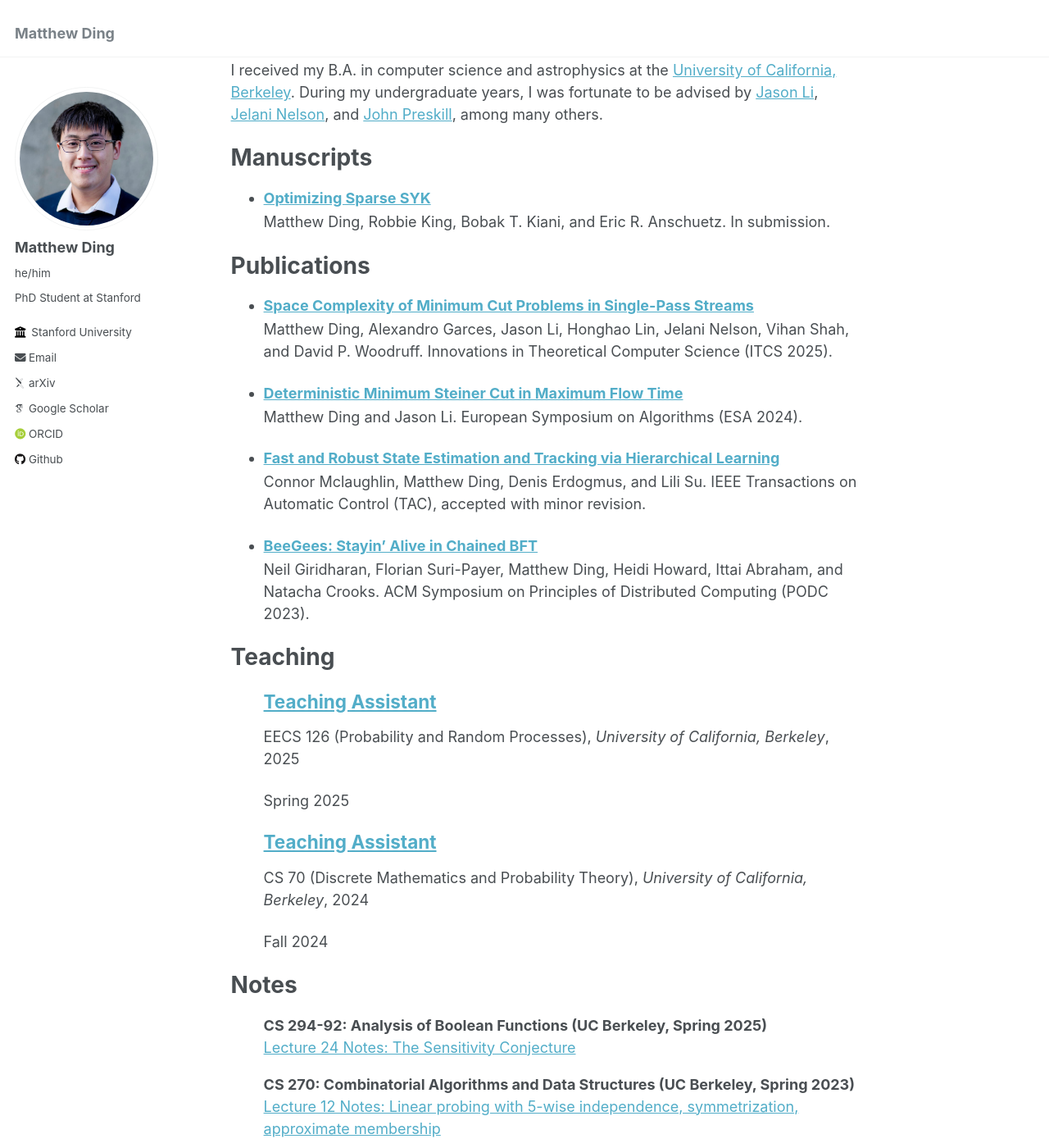
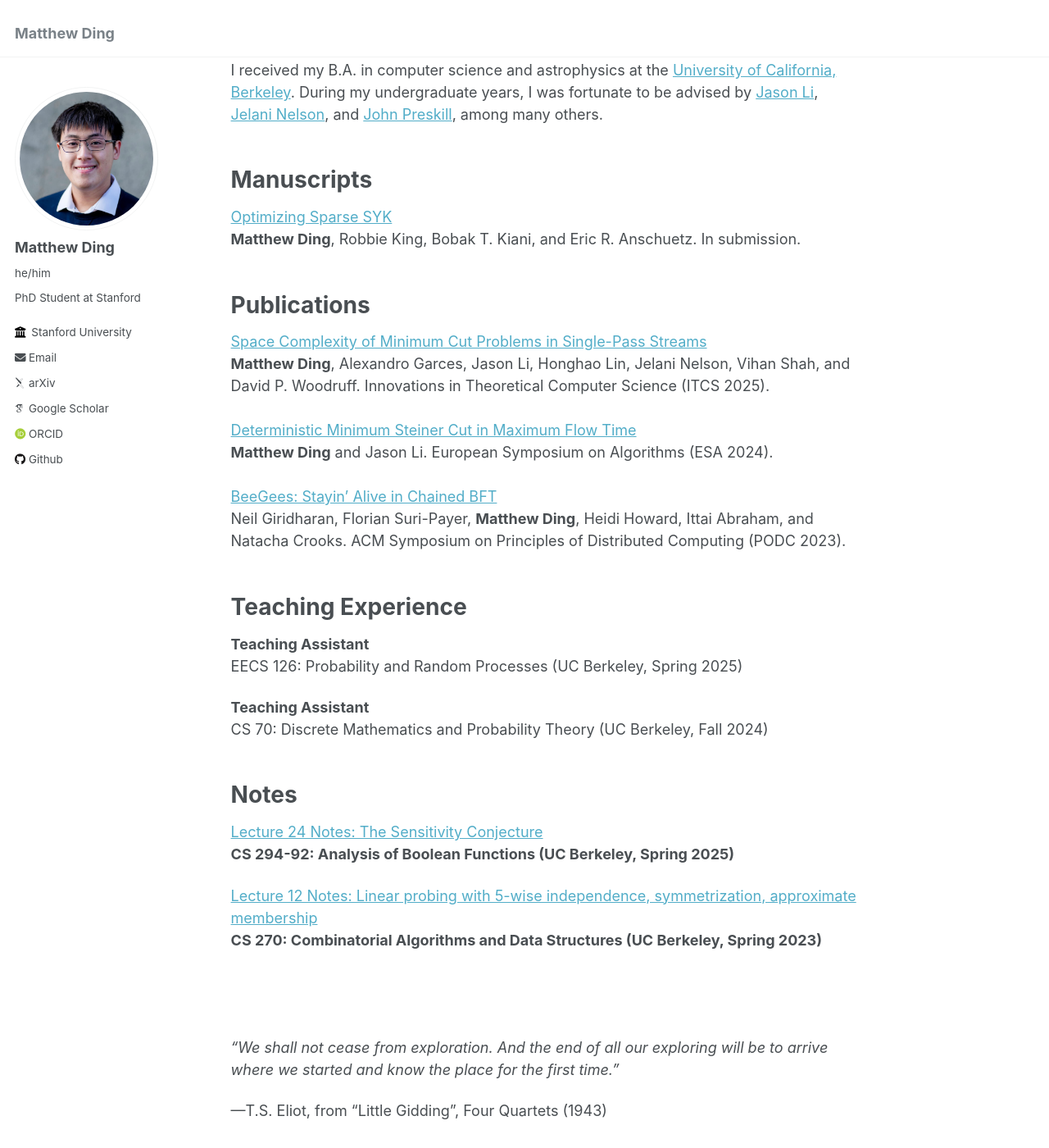
Before and after one commit to matthew-ding/matthew-ding.github.io, a Jekyll site: the page built from _pages/about.md, in a window 1280 px wide and 1400 px high, scrolled down 258 px. Shown: the whole window at 82% size. Built offline with Jekyll 4.4.1, drawn with Linux system fonts in a browser that asks for light colours; some web fonts are replaced.

Commit message:
added new paper, updated format

```diff
--- a/_pages/about.md
+++ b/_pages/about.md
@@ -12,50 +12,55 @@ Hello everyone, my name is Matthew. I am an incoming Ph.D. student in computer s
 I am broadly interested in theoretical computer science and quantum information theory. In the past I've worked on combinatorial graph algorithms, distributed protocols, and streaming algorithms.
 
 I received my B.A. in computer science and astrophysics at the [University of California, Berkeley](https://www.berkeley.edu/). During my undergraduate years, I was fortunate to be advised by [Jason Li](https://q3r.github.io/), [Jelani Nelson](https://people.eecs.berkeley.edu/~minilek/), and [John Preskill](https://www.preskill.caltech.edu/), among many others.
-
+<br/><br/>
 
 Manuscripts
 ======
-  <ul>{% for post in site.publications reversed %}
-    {% if post.venue == "(In submission)" %}
-        {% include archive-single-cv.html %}
-    {% endif %}
-  {% endfor %}</ul>
-
+[Optimizing Sparse SYK](https://arxiv.org/abs/2506.09037)
+<br/>
+**Matthew Ding**, Robbie King, Bobak T. Kiani, and Eric R. Anschuetz. In submission.
+<br/><br/>
 
 Publications
 ======
-  <ul>{% for post in site.publications reversed%}
-    {% if post.venue != "(In submission)" %}
-        {% include archive-single-cv.html %}
-    {% endif %}
-  {% endfor %}</ul>
+[Space Complexity of Minimum Cut Problems in Single-Pass Streams](https://drops.dagstuhl.de/entities/document/10.4230/LIPIcs.ITCS.2025.43)
+<br/>
+**Matthew Ding**, Alexandro Garces, Jason Li, Honghao Lin, Jelani Nelson, Vihan Shah, and David P. Woodruff. Innovations in Theoretical Computer Science (ITCS 2025).
+<br/><br/>
+[Deterministic Minimum Steiner Cut in Maximum Flow Time](https://drops.dagstuhl.de/entities/document/10.4230/LIPIcs.ESA.2024.46)
+<br/>
+**Matthew Ding** and Jason Li. European Symposium on Algorithms (ESA 2024).
+<br/><br/>
+[BeeGees: Stayin’ Alive in Chained BFT](https://dl.acm.org/doi/abs/10.1145/3583668.3594572)
+<br/>
+Neil Giridharan, Florian Suri-Payer, **Matthew Ding**, Heidi Howard, Ittai Abraham, and Natacha Crooks. ACM Symposium on Principles of Distributed Computing (PODC 2023).
+<br/><br/>
 
+Teaching Experience
+======
+<b>Teaching Assistant</b>
+<br/>
+EECS 126: Probability and Random Processes (UC Berkeley, Spring 2025)
+<br/>
 
-Teaching
-======
-
-  <ul>{% for post in site.teaching reversed %}
-    {% include archive-single.html %}
-  {% endfor %}</ul>
-
+<b>Teaching Assistant</b>
+<br/>
+CS 70: Discrete Mathematics and Probability Theory (UC Berkeley, Fall 2024)
+<br/><br/>
 
 Notes
 ======
-<ul>
+<a href="http://matthew-ding.github.io/files/aobf_notes.pdf">Lecture 24 Notes: The Sensitivity Conjecture</a>
+<br/>
 <b>CS 294-92: Analysis of Boolean Functions (UC Berkeley, Spring 2025)</b>
 <br/>
-<a href="http://matthew-ding.github.io/files/aobf_notes.pdf">Lecture 24 Notes: The Sensitivity Conjecture</a>
-</ul>
 
-<ul>
+<a href="http://matthew-ding.github.io/files/lec12.pdf">Lecture 12 Notes: Linear probing with 5-wise independence, symmetrization, approximate membership</a>
+<br/>
 <b>CS 270: Combinatorial Algorithms and Data Structures (UC Berkeley, Spring 2023)</b>
-<br/>
-<a href="http://matthew-ding.github.io/files/lec12.pdf">Lecture 12 Notes: Linear probing with 5-wise independence, symmetrization, approximate membership</a>
-</ul>
+<br/><br/><br/><br/>
 
-<br/>
-<br/>
+
 <em>"We shall not cease from exploration. And the end of all our exploring will be to arrive where we started and know the place for the first time."</em>
 
 —T.S. Eliot, from “Little Gidding”, Four Quartets (1943)
```
